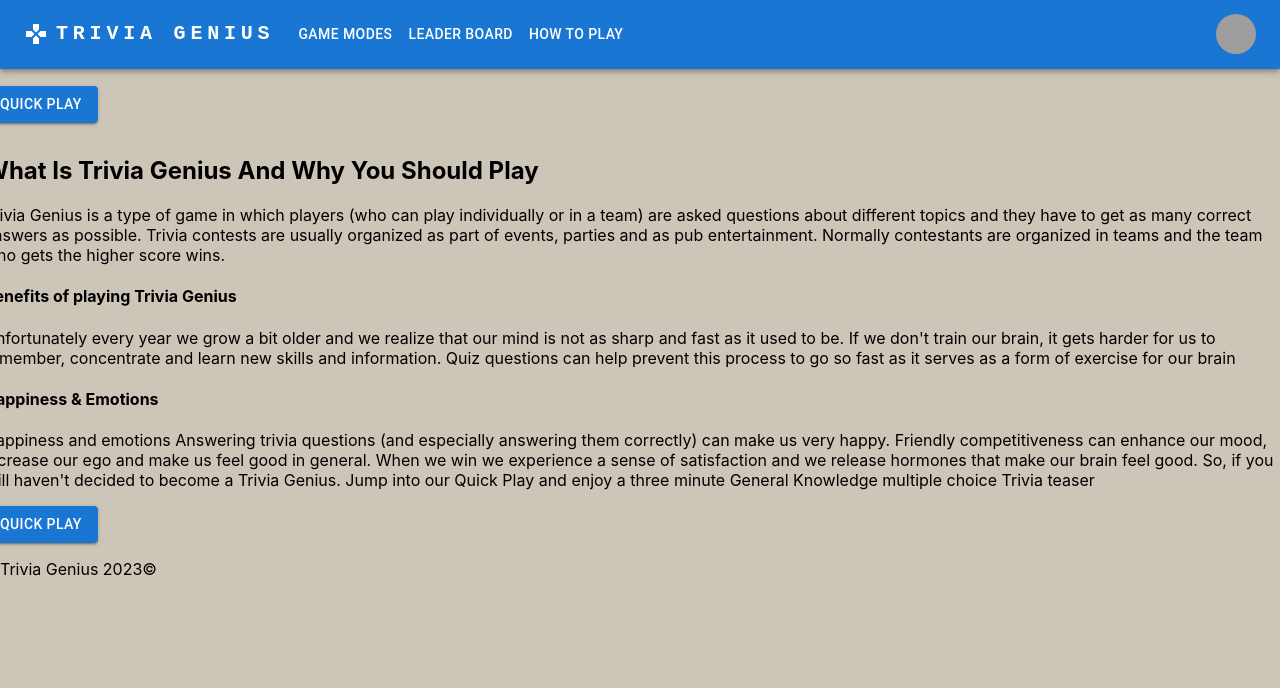
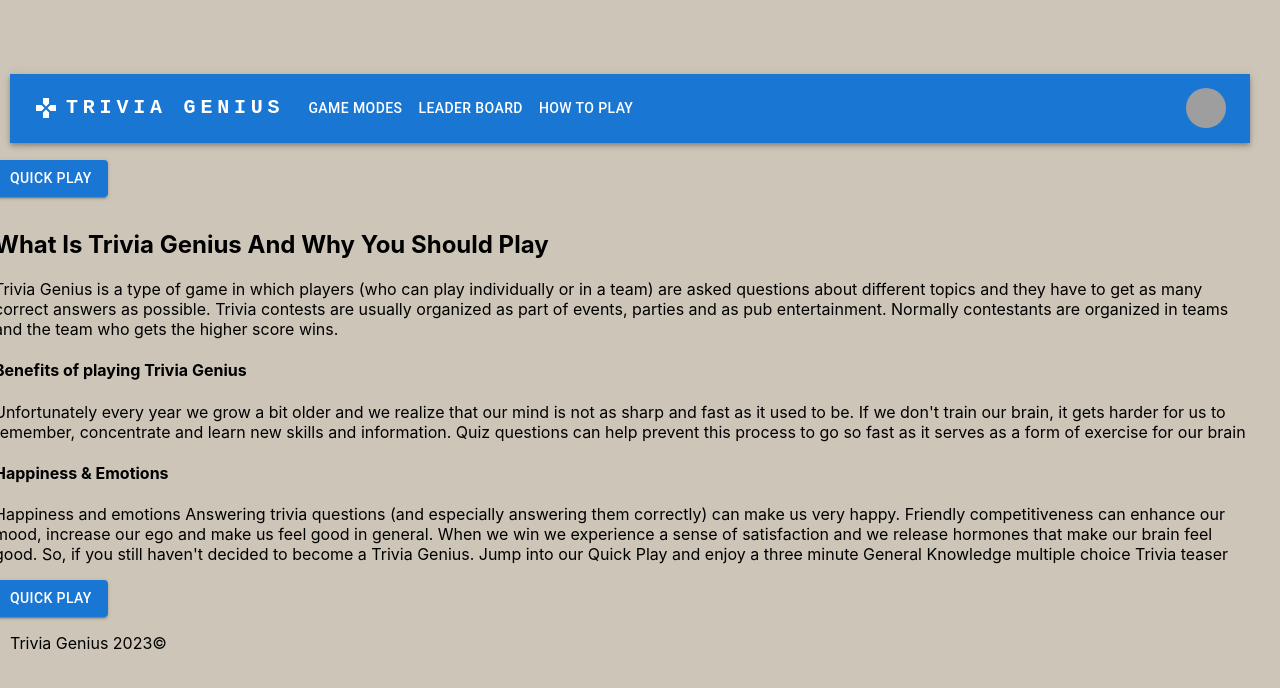
Before and after one commit to jrs-coding-school/winter-2023-group-project, a React (Create React App) app in the folder ui/: page / in a window 1280 px wide. Shown: the top 688 px of the page. Built offline with nearby package versions, Linux system fonts and the light colour scheme; grey boxes are pictures that could not be loaded.

Commit message:
apps css

```diff
--- a/ui/src/App.css
+++ b/ui/src/App.css
@@ -1,10 +1,13 @@
 body {
+  display: grid;
+  grid-template-columns: auto auto auto;
+  grid-gap: 10px;
+  padding: 10px;
   background-color: rgb(205, 198, 184);
   background-image: './assets/triviaImage.jpg';
   background-size: cover;
+  margin: 5% 0;
 }
-
-
 .footer{
     width: 100%;
     height: 100vh;
```
